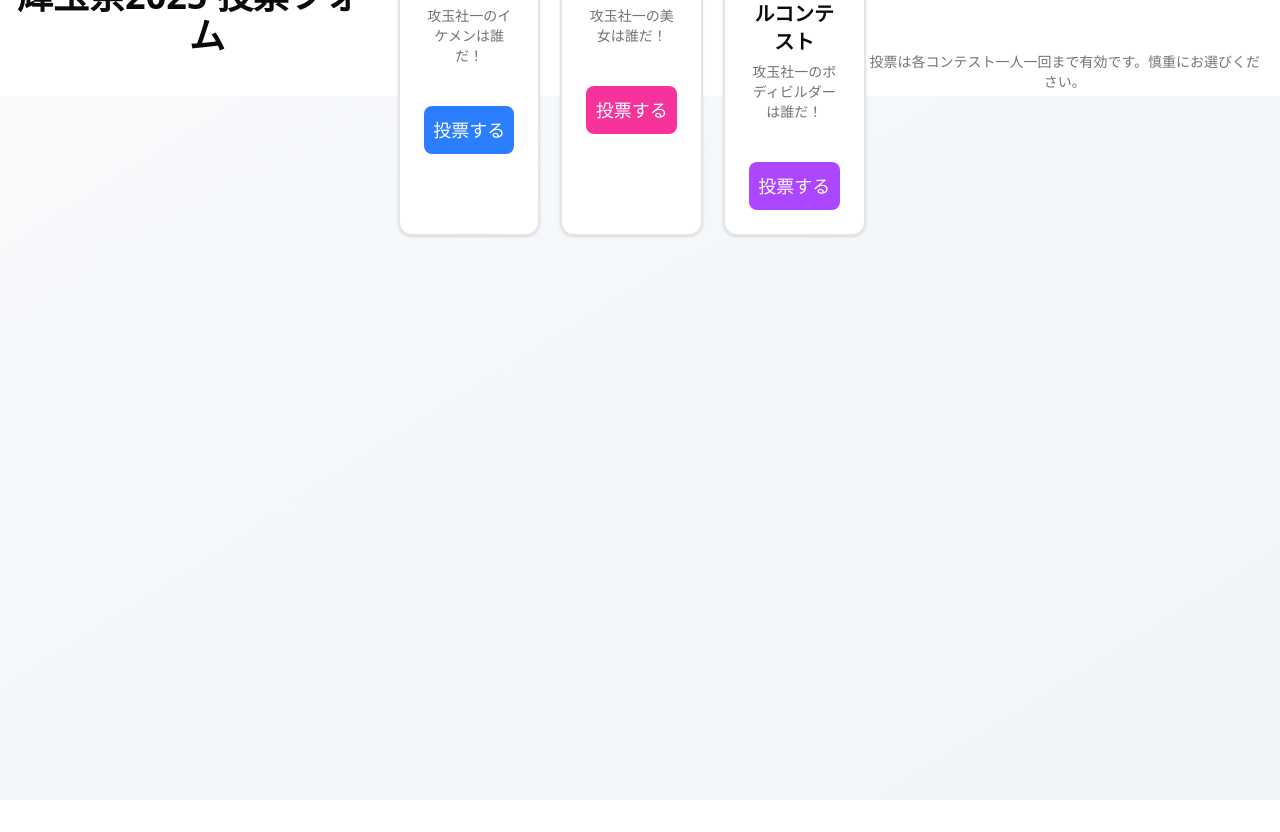
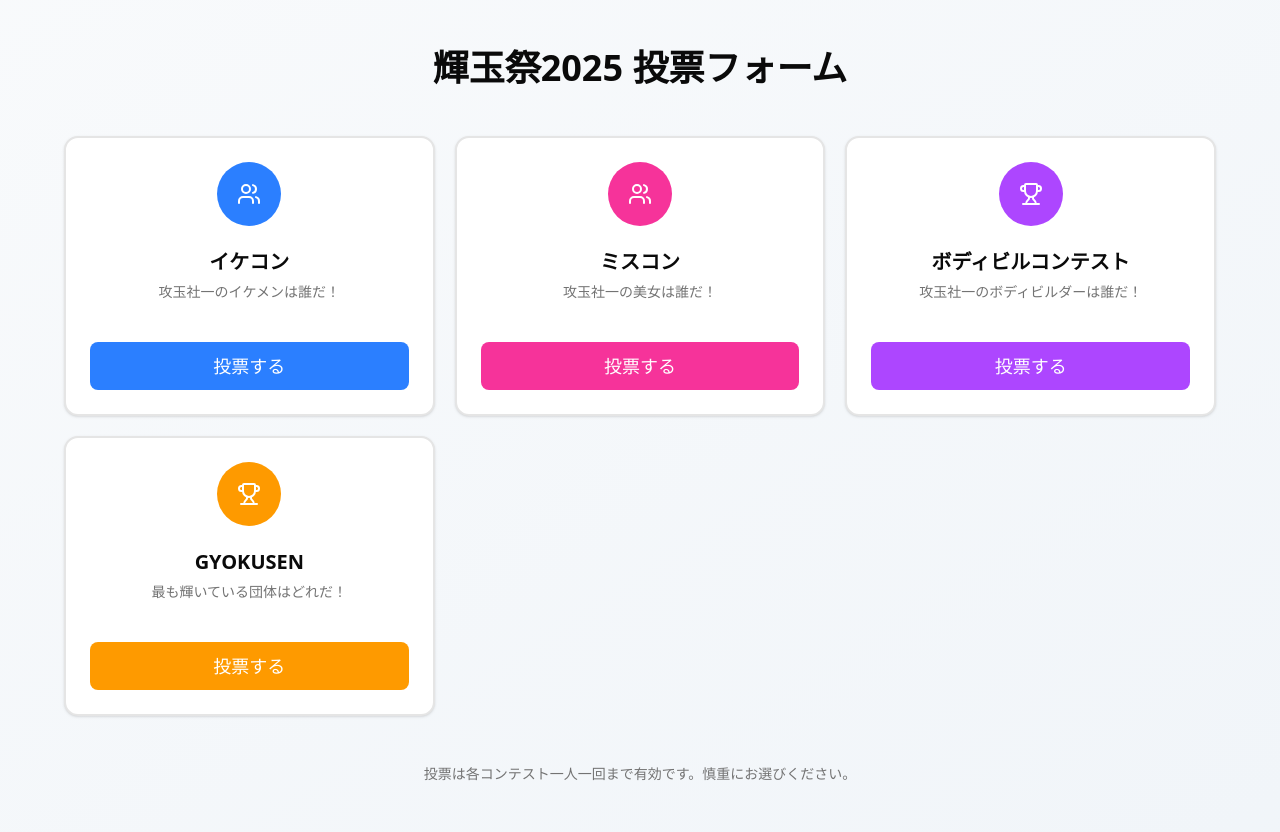
Before and after one commit to kisia0916/hp-2025-ver5, a Next.js app: page /vote in a window 1280 px wide. Before the commit the page ends 800 px from the top, so only its background shows below. Built offline with nearby package versions, Linux system fonts and the light colour scheme; a web font is replaced by a local one.

Commit message:
fix vote page

```diff
--- a/app/vote/page.tsx
+++ b/app/vote/page.tsx
@@ -11,7 +11,7 @@ const votingOptions = [
       description: "攻玉社一のイケメンは誰だ！",
       icon: <Users className="h-6 w-6" />,
       color: "bg-blue-500 hover:bg-blue-600",
-      href: "/vote/project-a",
+      href: "https://docs.google.com/forms/d/e/1FAIpQLSd862t58o1FbCIzx_SBr6BvPgKDZnxZ_-ExITWReqw4BGjm5A/viewform",
     },
     {
       id: 2,
@@ -19,7 +19,7 @@ const votingOptions = [
       description: "攻玉社一の美女は誰だ！",
       icon: <Users className="h-6 w-6" />,
       color: "bg-pink-500 hover:bg-pink-600",
-      href: "/vote/project-b",
+      href: "https://docs.google.com/forms/d/e/1FAIpQLSeqrcoyIdc-W6Vox4HnAb47NuouVdSqKWDKN4ZFAhnnLc5GOg/viewform",
     },
     {
       id: 3,
@@ -27,13 +27,21 @@ const votingOptions = [
       description: "攻玉社一のボディビルダーは誰だ！",
       icon: <Trophy className="h-6 w-6" />,
       color: "bg-purple-500 hover:bg-purple-600",
-      href: "/vote/project-c",
+      href: "https://docs.google.com/forms/d/e/1FAIpQLSdzy83VHjmE2l24ePvNN8W9KEj0zb7EAW25DUW0DEDpcZHXsw/viewform",
+    },
+    {
+      id: 4,
+      title: "GYOKUSEN",
+      description: "最も輝いている団体はどれだ！",
+      icon: <Trophy className="h-6 w-6" />,
+      color: "bg-amber-500 hover:bg-purple-600",
+      href: "https://docs.google.com/forms/d/e/1FAIpQLSdeNJj2wj9WAxOMfi0PUTfmhodkVSbFBt3WIpcq1UPcGjx11g/viewform",
     },
   ]
 
   return (
-    <div className="min-h-screen bg-gradient-to-br from-slate-50 to-slate-100 dark:from-slate-900 dark:to-slate-800">
-      <div className="container mx-auto px-4 py-12">
+    <div className=" bg-gradient-to-br from-slate-50 to-slate-100 dark:from-slate-900 dark:to-slate-800">
+      <div className=" mx-auto px-4 py-12">
         <div className="text-center mb-12">
           <h1 className="text-4xl font-bold text-foreground mb-4">輝玉祭2025 投票フォーム</h1>
         </div>
```
